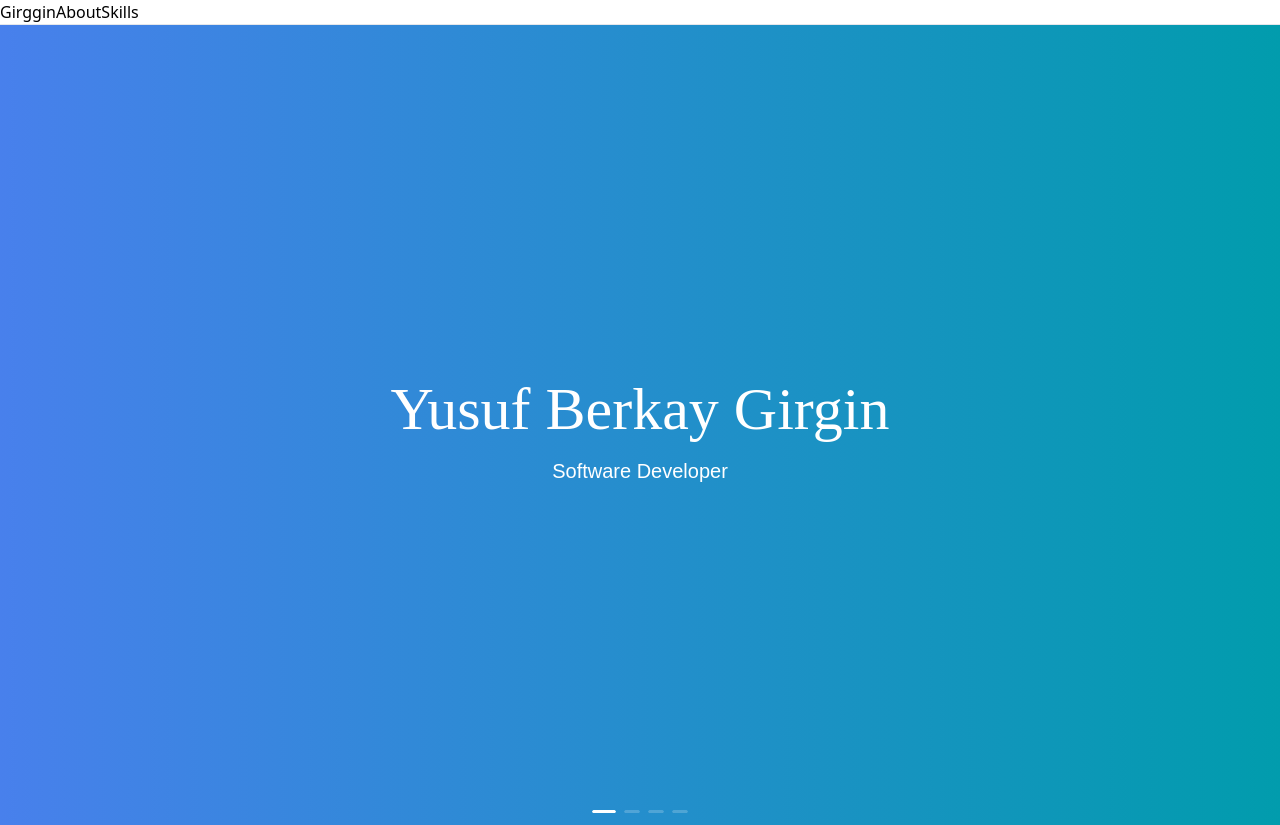
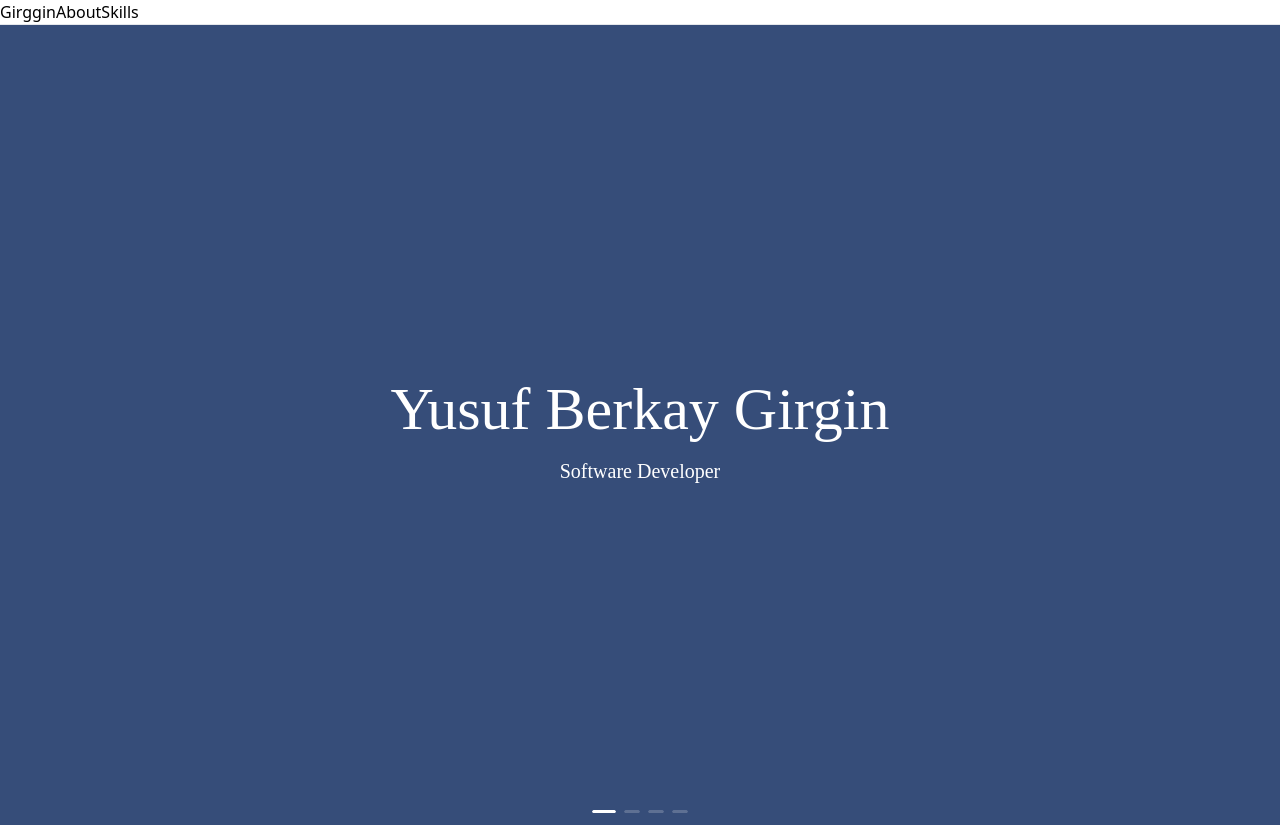
Before and after one commit to ybgirgin3/portfolio, a React (Create React App) app: page / in a window 1280 px wide. Built offline with nearby package versions, Linux system fonts and the light colour scheme.

Commit message:
new fonts and linear background colors added

```diff
--- a/src/Content/HomeContent.tsx
+++ b/src/Content/HomeContent.tsx
@@ -12,7 +12,8 @@ interface Props {
 export const HomeContent = (props: Props) => {
   const contentStyle: React.CSSProperties = {
     color: '#fff',
-    background: 'linear-gradient(to right, #4880EC, #019CAD)',
+    background:
+      'linear-gradient(325deg, rgba(2,0,36,1) 0%, rgba(7,31,0,1) 0%, rgba(0,140,255,1) 84%);',
     display: 'flex',
     flexDirection: 'column',
     justifyContent: 'center',
@@ -28,7 +29,7 @@ export const HomeContent = (props: Props) => {
 
   const bannerJob: React.CSSProperties = {
     fontSize: '20px',
-    fontFamily: 'sans-serif', // <-- FONT IS USED HERE
+    fontFamily: 'Barlow', // <-- FONT IS USED HERE
   };
 
   return (
--- a/src/index.css
+++ b/src/index.css
@@ -1,5 +1,5 @@
 @tailwind base;
 @tailwind components;
 @tailwind utilities;
-@import url('https://fonts.googleapis.com/css?family=Pacifico&display=swap');
+@import url('https://fonts.googleapis.com/css?family=Barlow&display=swap');
 @import url('https://fonts.googleapis.com/css2?family=Great+Vibes&display=swap');
```
